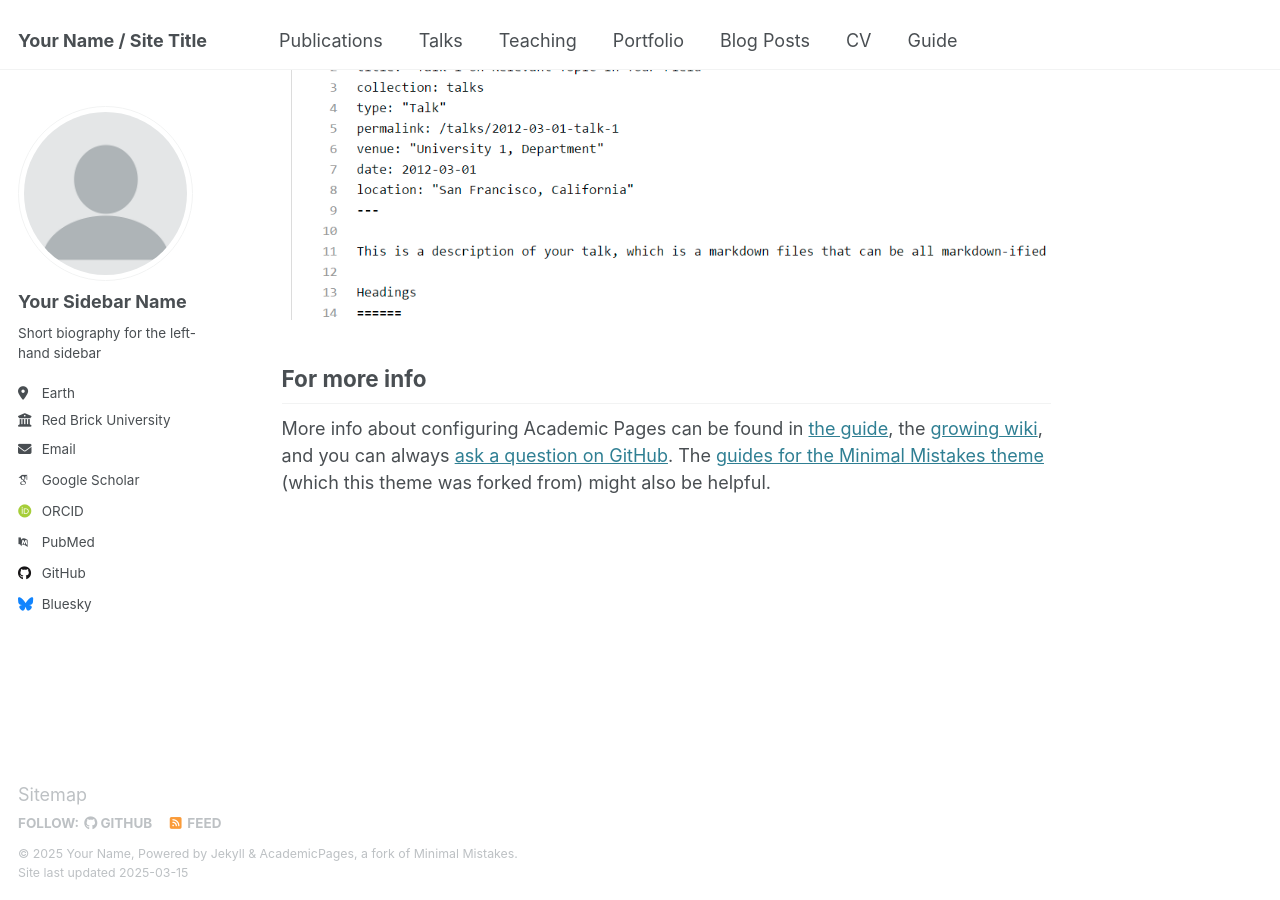
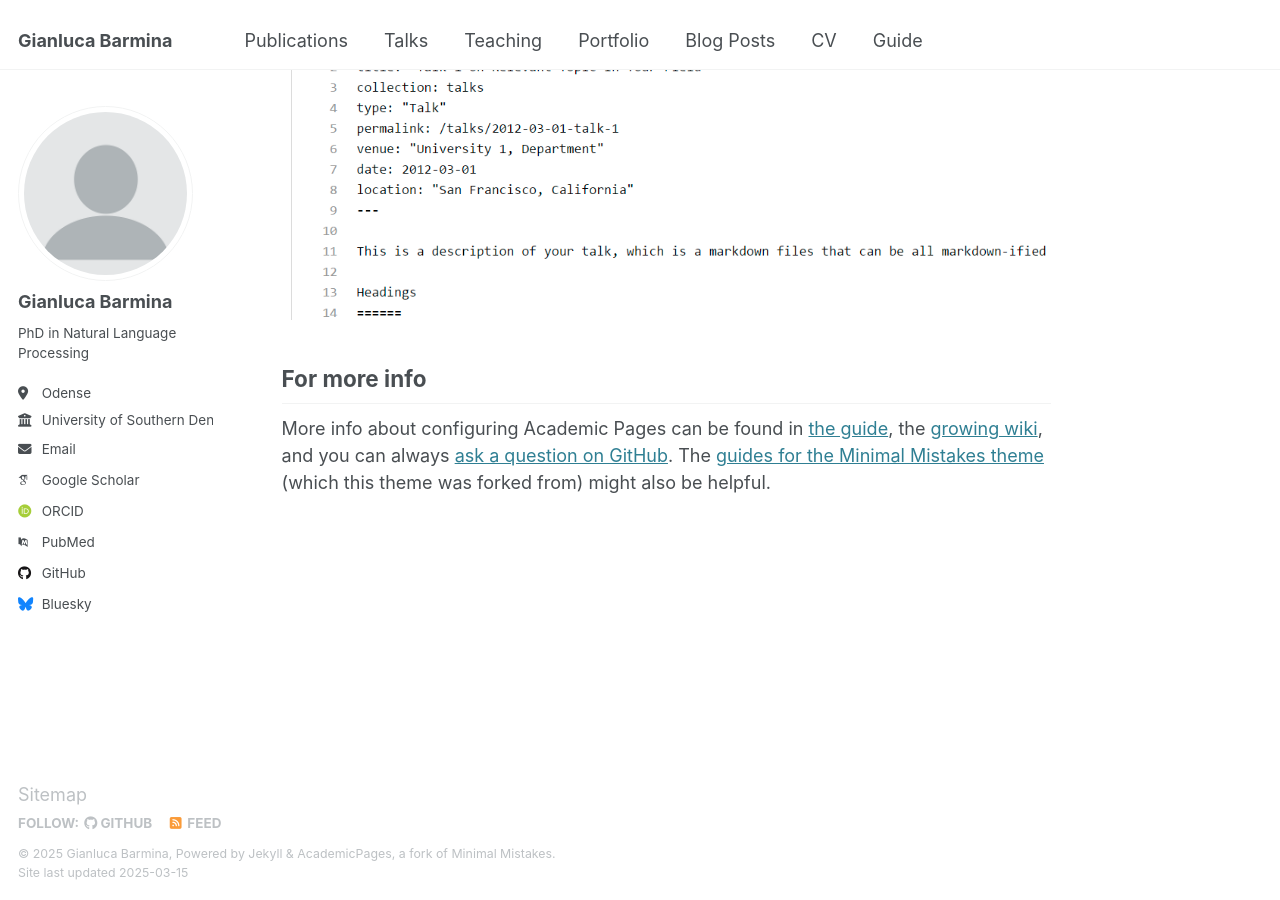
Before and after one commit to N-essuno/N-essuno.github.io, a Jekyll site: the page built from _pages/about.md, in a window 1280 px wide and 900 px high, scrolled down 2642 px. Built offline with Jekyll 4.4.1, drawn with Linux system fonts in a browser that asks for light colours; some web fonts are replaced.

Commit message:
Update _config.yml

```diff
--- a/_config.yml
+++ b/_config.yml
@@ -9,13 +9,13 @@
 # Basic Site Settings
 locale                   : "en-US"
 site_theme               : "default"
-title                    : "Your Name / Site Title"
+title                    : "Gianluca Barmina"
 title_separator          : "-"
-name                     : &name "Your Name"
+name                     : &name "Gianluca Barmina"
 description              : &description "personal description"
-url                      : https://academicpages.github.io # the base hostname & protocol for your site e.g. "https://[your GitHub username].github.io"
+url                      : https://n-essuno.github.io # the base hostname & protocol for your site e.g. "https://[your GitHub username].github.io"
 baseurl                  : "" # the subpath of your site, e.g. "/blog"
-repository               : "academicpages/academicpages.github.io"
+repository               : "n-essuno/academicpages.github.io"
 
 # Site Author - The following control what appear as part of the author content on the side bar.
 #               If a field is blank the icon and link will not appear, otherwise it will be shown.
@@ -23,13 +23,13 @@ repository               : "academicpages/academicpages.github.io"
 author:
   # Biographic information
   avatar           : "profile.png"
-  name             : "Your Sidebar Name"
+  name             : "Gianluca Barmina"
   pronouns         : # example: "she/her"
-  bio              : "Short biography for the left-hand sidebar"
-  location         : "Earth"
-  employer         : "Red Brick University"
+  bio              : "PhD in Natural Language Processing"
+  location         : "Odense"
+  employer         : "University of Southern Denmark"
   uri              : # URL
-  email            : "none@example.org"
+  email            : "gbarmina@imada.sdu.dk"
 
   # Academic websites
   arxiv            : # URL - Update with the correct link to your profile
```
